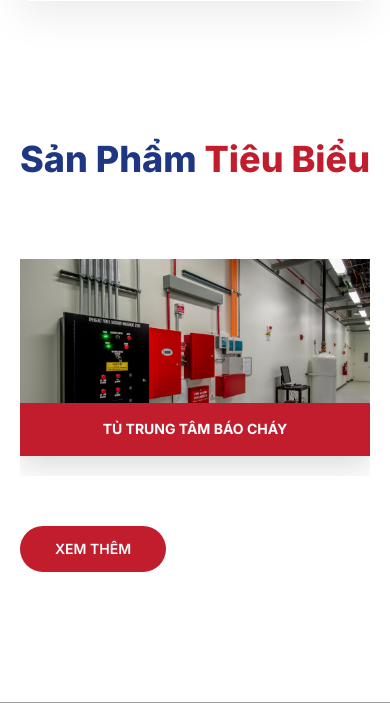
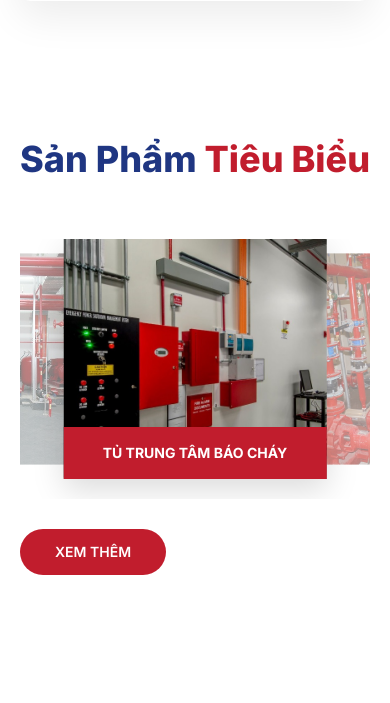
Before and after one commit to thieuan/vietdream_dj, a Django app: page / in a window 390 px wide. Shown: the part 1388-2091 px from the top of the page. Run offline with Django 5.2, Linux system fonts and the light colour scheme; grey boxes are pictures that could not be loaded.

Commit message:
Mobile carousel peek layout: show partial items on sides to hint swipe

```diff
--- a/static/css/style.css
+++ b/static/css/style.css
@@ -1144,31 +1144,47 @@ img {
         width: 90%;
     }
 
+    /* Mobile: peek layout – item giữa 75%, hai bên lộ ra để gợi ý swipe */
     .product-carousel {
-        height: auto;
+        height: 260px;
         display: block;
-        overflow: auto;
+        overflow: visible;
+        position: relative;
+    }
+
+    .product-carousel-wrapper {
+        overflow: hidden; /* clip hai bên ngoài viewport */
+        padding: 0;
     }
 
     .prod-item {
-        position: relative;
-        width: 100%;
-        height: auto;
+        position: absolute;
+        width: 75%;
+        height: 240px;
         transform: none;
+        opacity: 0.4;
+        margin-bottom: 0;
+        transition: all 0.4s ease;
+    }
+
+    .prod-item.active {
+        width: 75%;
+        height: 240px;
+        left: 50%;
+        transform: translateX(-50%) scale(1);
         opacity: 1;
-        margin-bottom: 20px;
-    }
-
-    .prod-item.active {
-        width: 100%;
-        height: auto;
-        transform: none;
+    }
+
+    .prod-item.prev {
         left: 0;
-    }
-
-    .prod-item.prev,
+        transform: translateX(-55%) scale(0.88);
+        opacity: 0.5;
+    }
+
     .prod-item.next {
-        display: none;
+        right: 0;
+        transform: translateX(55%) scale(0.88);
+        opacity: 0.5;
     }
 
     .carousel-nav {
```
